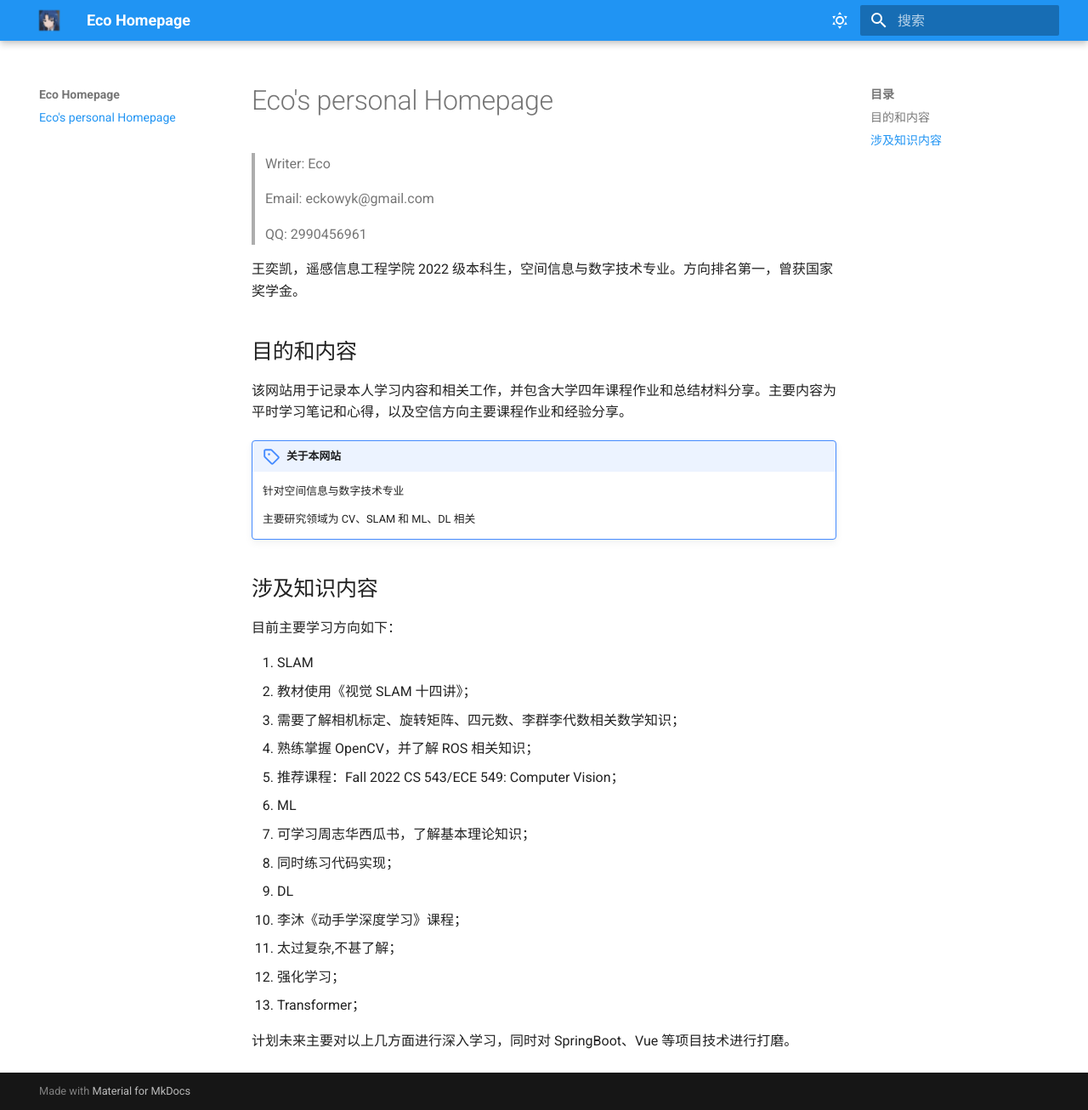
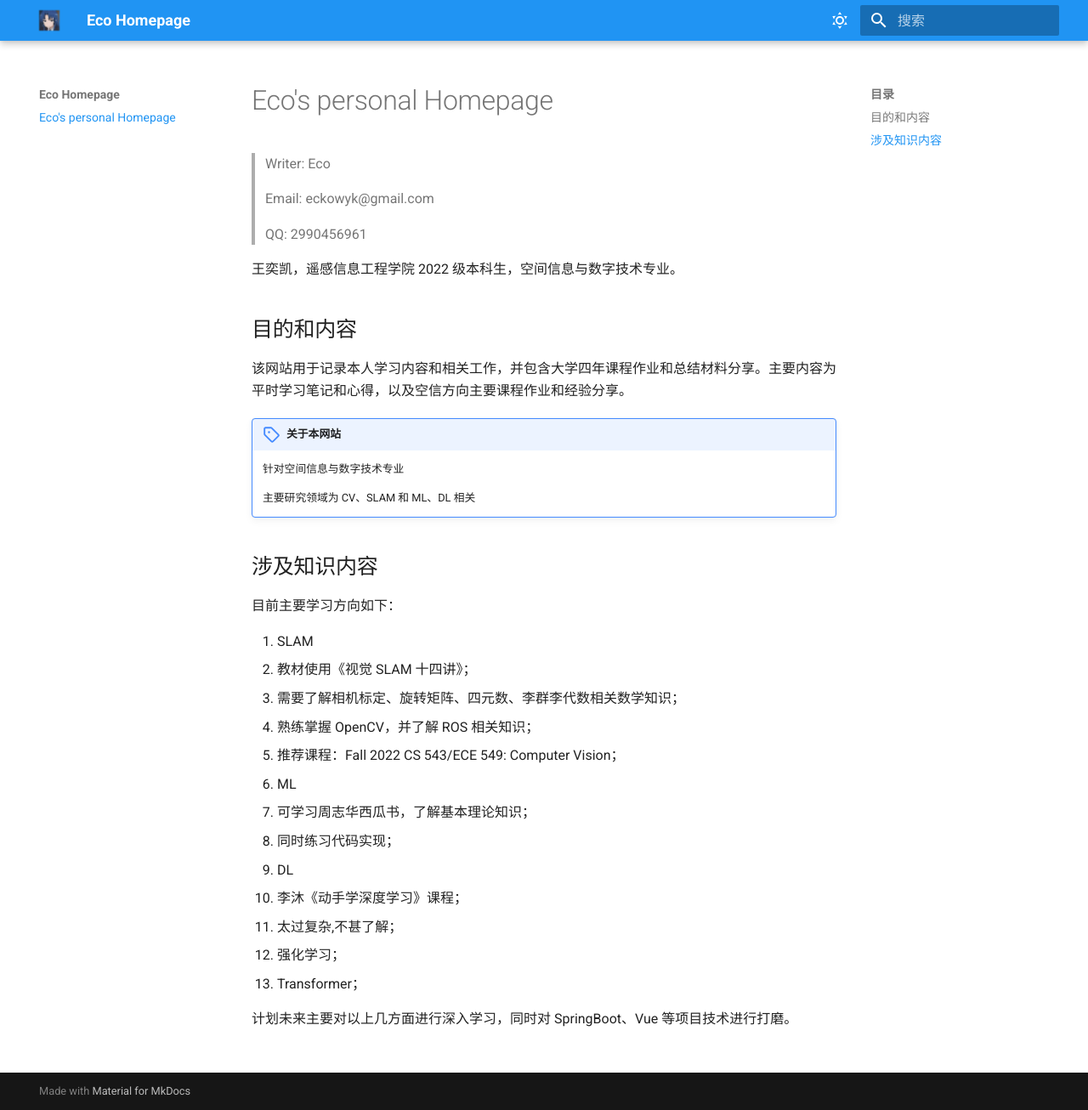
Before and after one commit to ecowyk/homepage, an MkDocs documentation site: the page built from docs/index.md, in a window 1280 px wide and 1306 px high. Shown: the whole window at 85% size. Built offline with MkDocs 1.6.1 and Material for MkDocs 9.7.7, drawn with Linux system fonts in a browser that asks for light colours.

Commit message:
Update index.md

```diff
--- a/docs/index.md
+++ b/docs/index.md
@@ -6,7 +6,7 @@
 >
 > QQ: 2990456961
 
-王奕凯，遥感信息工程学院 2022 级本科生，空间信息与数字技术专业。方向排名第一，曾获国家奖学金。
+王奕凯，遥感信息工程学院 2022 级本科生，空间信息与数字技术专业。
 
 ## 目的和内容
 
```
